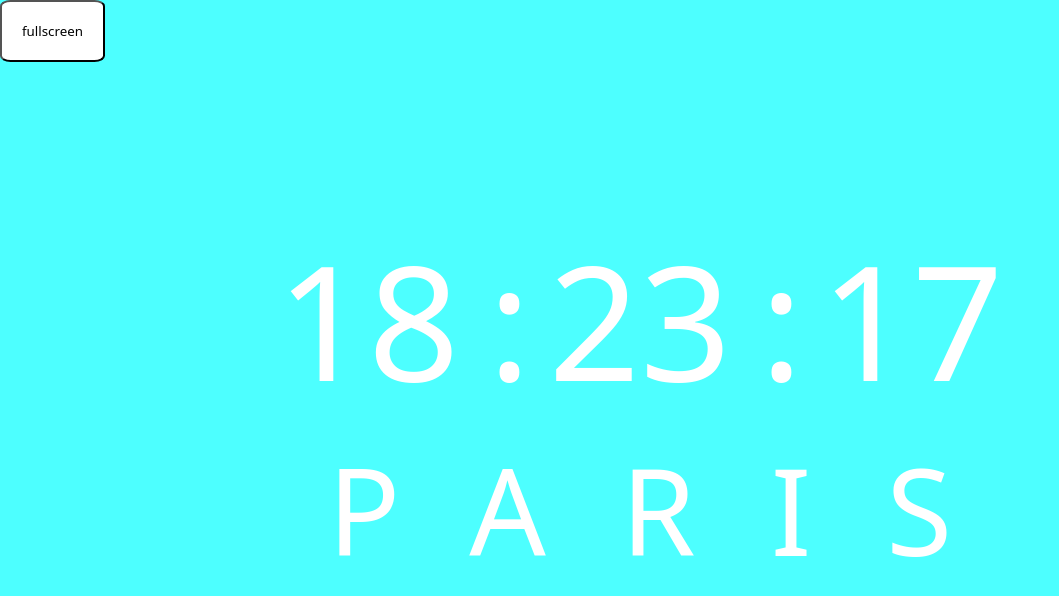
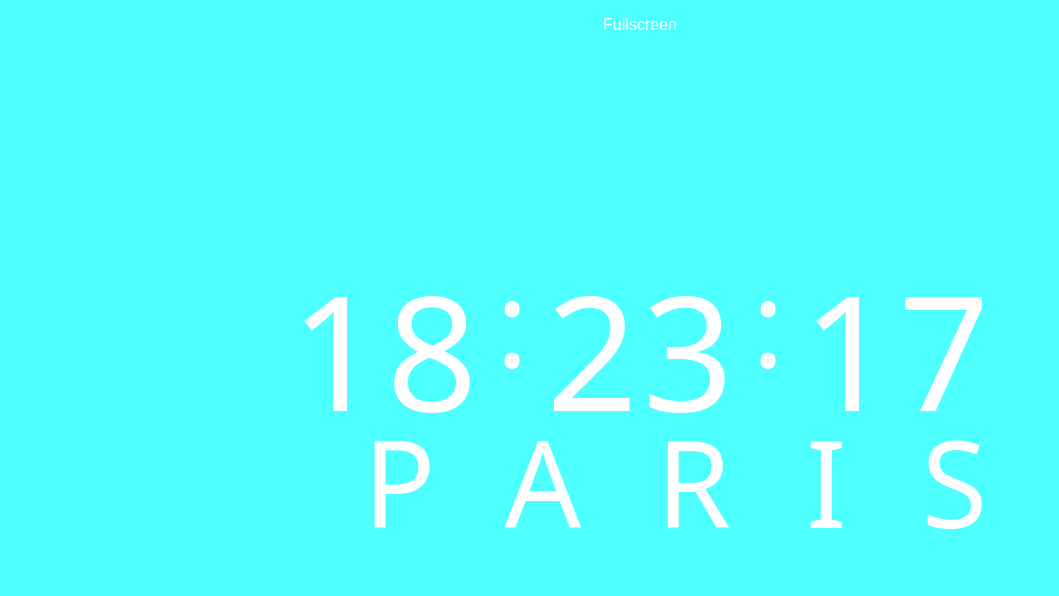
Before and after one commit to alexishuch/Time, a plain HTML site: page index.html in a window 1280 px wide. Shown: the whole page, without its empty margins (0-1059 px from the left). Drawn offline with Linux system fonts and the light colour scheme.

Commit message:
Clear code

```diff
--- a/index.html
+++ b/index.html
@@ -2,30 +2,42 @@
 <html>
 <head>
     <meta charset="UTF-8">
-    <title>Local Time by Tilix</title>
+    <title>Paris Time</title>
+    <!-- Global site tag (gtag.js) - Google Analytics -->
+    <script async src="https://www.googletagmanager.com/gtag/js?id=G-D529XEGVJ8"></script>
     <script>
-/* Get the documentElement (<html>) to display the page in fullscreen */
+        window.dataLayer = window.dataLayer || [];
+        function gtag(){dataLayer.push(arguments);}
+        gtag('js', new Date());
+        gtag('config', 'G-D529XEGVJ8');
+    </script>
+    <script>
     var elem = document.documentElement;
 
-/* View in fullscreen */
     function openFullscreen() {
         if (elem.requestFullscreen) {
             elem.requestFullscreen();
-  } else if (elem.webkitRequestFullscreen) { /* Safari */
+        } else if (elem.webkitRequestFullscreen) {
             elem.webkitRequestFullscreen();
-  } else if (elem.msRequestFullscreen) { /* IE11 */
-    elem.msRequestFullscreen();
         }
     }
 
-/* Close fullscreen */
     function closeFullscreen() {
         if (document.exitFullscreen) {
             document.exitFullscreen();
-  } else if (document.webkitExitFullscreen) { /* Safari */
+        } else if (document.webkitExitFullscreen) {
             document.webkitExitFullscreen();
-  } else if (document.msExitFullscreen) { /* IE11 */
-    document.msExitFullscreen();
+        }
+    }
+
+    var displayFullscreen = false;
+    function toggle() {
+        if (!displayFullscreen) {
+        displayFullscreen = true;
+        openFullscreen();
+        } else {
+        displayFullscreen = false;
+        closeFullscreen();
         }
     }
     </script>
@@ -34,77 +46,104 @@ function closeFullscreen() {
     <style>
         * {
             margin: 0;
-            /*border: 1px solid red;*/
         }
         body {
             background-color: #4dffff;
+            text-align: center;
+            font-family: system-ui;
+            animation: fadeInAnimation ease 5s;
+            animation-iteration-count: 1;
+            animation-fill-mode: forwards;
         }
-        /* Safari */
         :-webkit-full-screen {
             background-color: #4dffff;
         }
+        @keyframes fadeInAnimation {
+                0% {
+                    opacity: 0;
+                }
+                100% {
+                    opacity: 1;
+                }
+            }
         #container {
             display: grid;
-            grid-template-columns: 3em 0.4em 3em 0.4em 3Em;
-            grid-template-rows: auto auto;
-            justify-content: space-evenly;
-            text-align: center;
-
+            grid-template-columns: 1.2em 1.2em 0.8em 1.2em 1.2em 0.8em 1.2em 1.2em;
+            grid-template-rows: 2em 2em;
+            justify-content: center;
             position: absolute;
             top: 50%;
             left: 50%;
             transform: translate(-50%, -50%);
             color: white;
-            font-family: system-ui;
             font-size: 5em;
-
         }
         .time {
             display: inline;
             font-weight: 500;
             font-size: 2em;
         }
+        .separator {
+            font-size: 1.5em;
+            align-self: center;
+        }
         h2 {
-            grid-column: 1/6;
+            grid-column: 1/9;
             font-weight: 200;
             letter-spacing: 75px;
             text-indent: 75px;
         }
         button {
-            font-family: system-ui;
+            width: fit-content;
+            background-color: #4dffff;
+            border: none;
+            color: white;
+            padding: 16px 32px;
+            text-align: center;
+            font-size: 16px;
+            transition: 0.8s;
+            text-decoration: none;
+            cursor: pointer;
+        }
+        button:hover {
             background-color: white;
-            border-radius: 10%;
-            padding: 20px;
+            color:#4dffff;
+            transition: 0.3s;
         }
 </style>
-
+<button onclick="toggle()">Fullscreen</button>
 <div id="container">
-        <div class="hours time"></div>
+        <div class="hour1 time"></div>
+        <div class="hour2 time"></div>
         <div class="separator time">:</div>
-        <div class="minutes time"></div>
+        <div class="minute1 time"></div>
+        <div class="minute2 time"></div>
         <div class="separator time">:</div>
-        <div class="seconds time"></div>
+        <div class="second1 time"></div>
+        <div class="second2 time"></div>
         <script type="text/javascript">
             function displayTime() {
                 let date = new Date();
                 let time = date.toLocaleTimeString();
 
-                let hours = date.getHours();
-                let minutes = date.getMinutes();
-                let seconds = date.getSeconds();
+                let hours = date.getHours().toString();
+                let minutes = date.getMinutes().toString();
+                let seconds = date.getSeconds().toString();
 
                 if (hours < 10) {hours = "0" + hours};
                 if (minutes < 10) {minutes = "0" + minutes};
                 if (seconds < 10) {seconds = "0" + seconds};
 
-                document.getElementsByClassName("hours")[0].innerHTML = hours;
-                document.getElementsByClassName("minutes")[0].innerHTML = minutes;
-                document.getElementsByClassName("seconds")[0].innerHTML = seconds;
+                document.getElementsByClassName("hour1")[0].innerHTML = hours.slice(0, 1);
+                document.getElementsByClassName("hour2")[0].innerHTML = hours.slice(-1);
+                document.getElementsByClassName("minute1")[0].innerHTML = minutes.slice(0, 1);
+                document.getElementsByClassName("minute2")[0].innerHTML = minutes.slice(-1);
+                document.getElementsByClassName("second1")[0].innerHTML = seconds.slice(0, 1);
+                document.getElementsByClassName("second2")[0].innerHTML = seconds.slice(-1);
             }
             setInterval(displayTime,1000);
         </script>
     <h2>PARIS</h2>
 </div>
-<button onclick="openFullscreen()">fullscreen</button>
 </body>
 </html>
```
Lines whose indentation alone changed are shown as unchanged.
